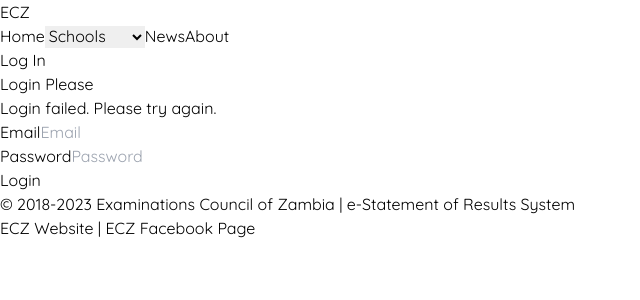
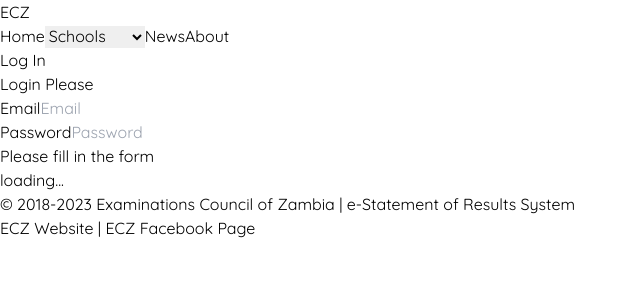
Before and after one commit to DC-21/Ecz-web-portal, a React (Vite) app: page /login in a window 1280 px wide. Both pictures are taken after a click on the button "Login". Shown: the top 300 px of the page, without its empty margins (0-640 px from the left). Built offline with nearby package versions, Linux system fonts and the light colour scheme; no server answers.

Commit message:
first commit

```diff
--- a/src/Pages/Login.jsx
+++ b/src/Pages/Login.jsx
@@ -1,22 +1,32 @@
-import React, { useState } from "react";
-import axios from 'axios';
+import { useState } from "react";
+import axios from "axios";
+import { useNavigate } from "react-router";
 
 const Login = () => {
-  const [email, setEmail] = useState('');
-  const [password, setPassword] = useState('');
-  const [loginMessage, setLoginMessage] = useState('');
+  const [email, setEmail] = useState("");
+  const [password, setPassword] = useState("");
+  const [loginMessage, setLoginMessage] = useState("");
+  const navigation = useNavigate();
+  const [loading, setLoading] = useState(false);
 
   const handleLogin = async () => {
     try {
-      const response = await axios.post('http://localhost:3000/login', { email, password });
-      // Handle successful login
-      console.log(response.data);
-      setLoginMessage('Successful login!');
-      // Redirect to home page
-      window.location.href = '/';
+      setLoading(true);
+      if (email === "" || password === "") {
+        return setLoginMessage("Please fill in the form");
+      }
+      await axios
+        .post("http://localhost:3000/login", { email, password })
+        .then(() => {
+          setLoading(false);
+          setLoginMessage("Successful login!");
+          // Redirect to home page
+          navigation("/");
+        });
     } catch (error) {
       console.error(error);
-      setLoginMessage('Login failed. Please try again.');
+      setLoginMessage(error.response.data.message);
+      setLoading(false)
     }
   };
 
@@ -32,11 +42,6 @@
     <div className="flex flex-col h-screen justify-center items-center">
       <h1 className="text-xl text-center pb-4">Login Please</h1>
       <div className="border border-green-400 py-14 px-10 rounded">
-        {loginMessage && (
-          <div className="text-center pt-4">
-            <p>{loginMessage}</p>
-          </div>
-        )}
         <div className="text-center pb-10 pt-4">
           <label htmlFor="email">Email</label>
           <input
@@ -59,10 +64,22 @@
             onChange={handlePasswordChange}
           />
         </div>
+        {loginMessage && (
+          <div className="text-center pt-4 text-red-500">
+            <p>{loginMessage}</p>
+          </div>
+        )}
         <div className="text-center pt-6">
-          <button className="px-10 py-3 bg-[#00a536] rounded mt-8" onClick={handleLogin}>
-            Login
-          </button>
+          {loading ? (
+            <p> loading...</p>
+          ) : (
+            <button
+              className="px-10 py-3 bg-[#00a536] rounded mt-8"
+              onClick={handleLogin}
+            >
+              Login
+            </button>
+          )}
         </div>
       </div>
     </div>
```
